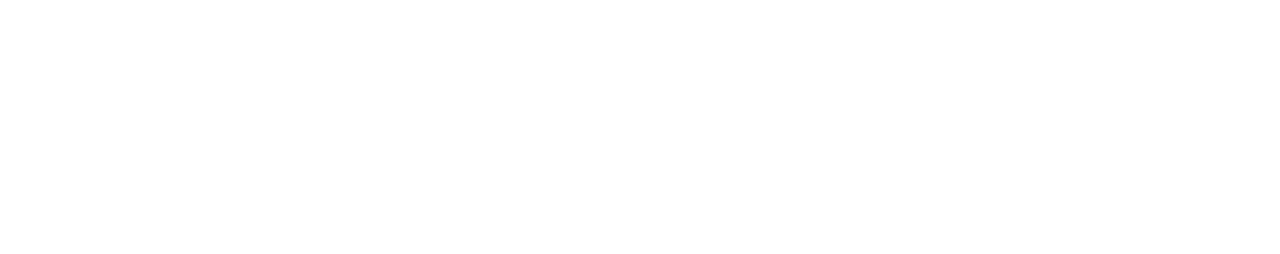
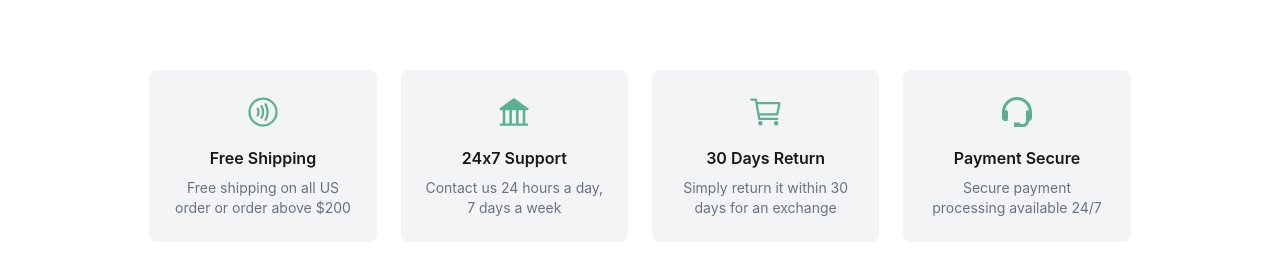
Before and after one commit to JacksonChakma615/Shoplio-ECommerce-website, a React (Vite) app: page / in a window 1280 px wide. Shown: the part 3574-3828 px from the top of the page. Before the commit the page ends 3652 px from the top, so only its background shows below. Built offline with nearby package versions, Linux system fonts and the light colour scheme.

Commit message:
hero section update

```diff
--- a/public/products.json
+++ b/public/products.json
@@ -2,7 +2,7 @@
 [
   {
     "id": 1,
-    "name": "Potato Chips 52g, American Cream.",
+    "name": "Potato Chips 52g, American",
     "categoryId": 1,
     "categoryName": "Eggs",
     "price": 664.0,
@@ -99,7 +99,7 @@
   },
   {
     "id": 5,
-    "name": "Trendy Sunglasses for Men & Women",
+    "name": "Trendy Sunglasses for Men ",
     "categoryId": 5,
     "categoryName": "Glasses",
     "price": 499.0,
--- a/src/pages/Home/Home.jsx
+++ b/src/pages/Home/Home.jsx
@@ -5,6 +5,7 @@
 import LatestExclusive from './HomeComponent/LatestExclusive';
 import NewProducts from './HomeComponent/NewProducts';
 import Callection from './HomeComponent/Callection';
+import Support from './HomeComponent/Support';
 
 const Home = () => {
     return (
@@ -15,6 +16,7 @@
             <LatestExclusive></LatestExclusive>
             <NewProducts></NewProducts>
             <Callection></Callection>
+            <Support></Support>
         </div>
     );
 };
--- /dev/null
+++ b/src/pages/Home/HomeComponent/Support.jsx
@@ -0,0 +1,56 @@
+import React from "react";
+import { PiContactlessPayment } from "react-icons/pi";
+import { AiFillBank } from "react-icons/ai";
+import { IoCartOutline } from "react-icons/io5";
+import { BiSupport } from "react-icons/bi";
+
+const Support = () => {
+  const features = [
+    {
+      id: 1,
+      title: "Free Shipping",
+      subtitle: "Free shipping on all US order or order above $200",
+      icon: <PiContactlessPayment className="text-4xl cp mx-auto" />,
+    },
+    {
+      id: 2,
+      title: "24x7 Support",
+      subtitle: "Contact us 24 hours a day, 7 days a week",
+      icon: <AiFillBank className="text-4xl cp mx-auto" />,
+    },
+    {
+      id: 3,
+      title: "30 Days Return",
+      subtitle: "Simply return it within 30 days for an exchange",
+      icon: <IoCartOutline className="text-4xl cp mx-auto" />,
+    },
+    {
+      id: 4,
+      title: "Payment Secure",
+      subtitle: "Secure payment processing available 24/7",
+      icon: <BiSupport className="text-4xl cp mx-auto" />,
+    },
+  ];
+
+  return (
+    <div className="container mx-auto px-24 py-10">
+      {/* grid layout */}
+      <div className="grid grid-cols-2 md:grid-cols-4 gap-6 text-center">
+        {features.map((f) => (
+          <div key={f.id} className="p-6 bg-gray-100 rounded-lg">
+            {/* icon */}
+            <div>{f.icon}</div>
+
+            {/* title */}
+            <h3 className="font-semibold mt-4">{f.title}</h3>
+
+            {/* subtitle */}
+            <p className="text-sm text-gray-500 mt-2">{f.subtitle}</p>
+          </div>
+        ))}
+      </div>
+    </div>
+  );
+};
+
+export default Support;
```
